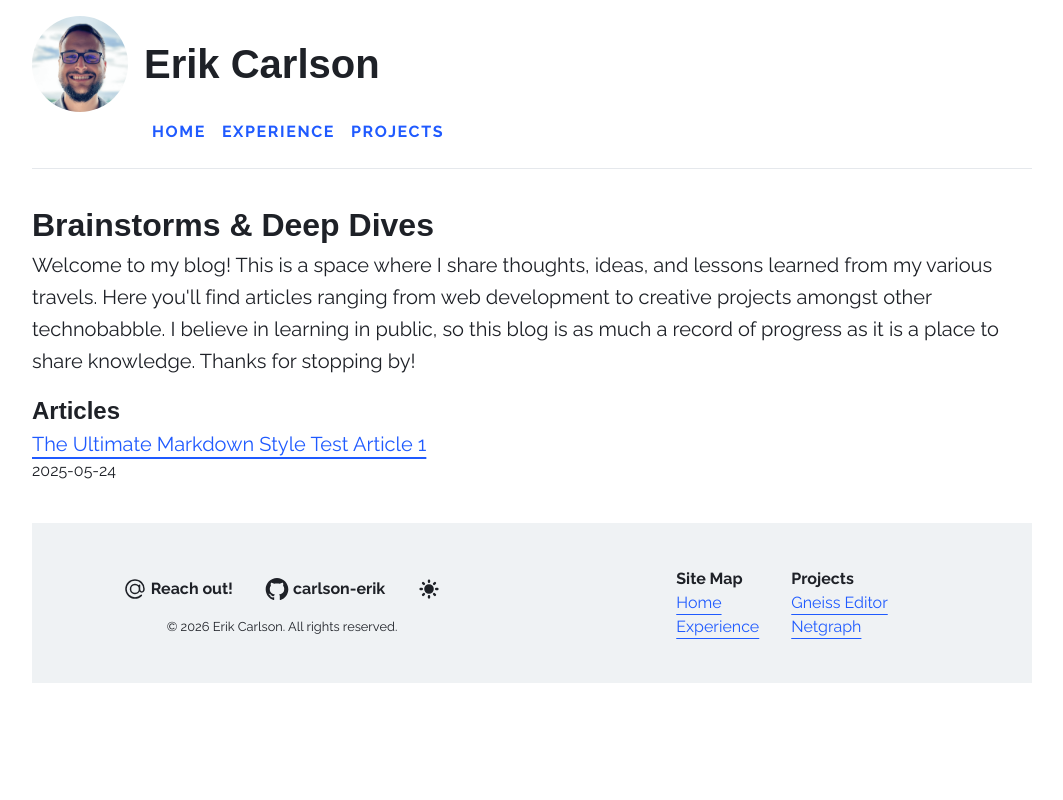
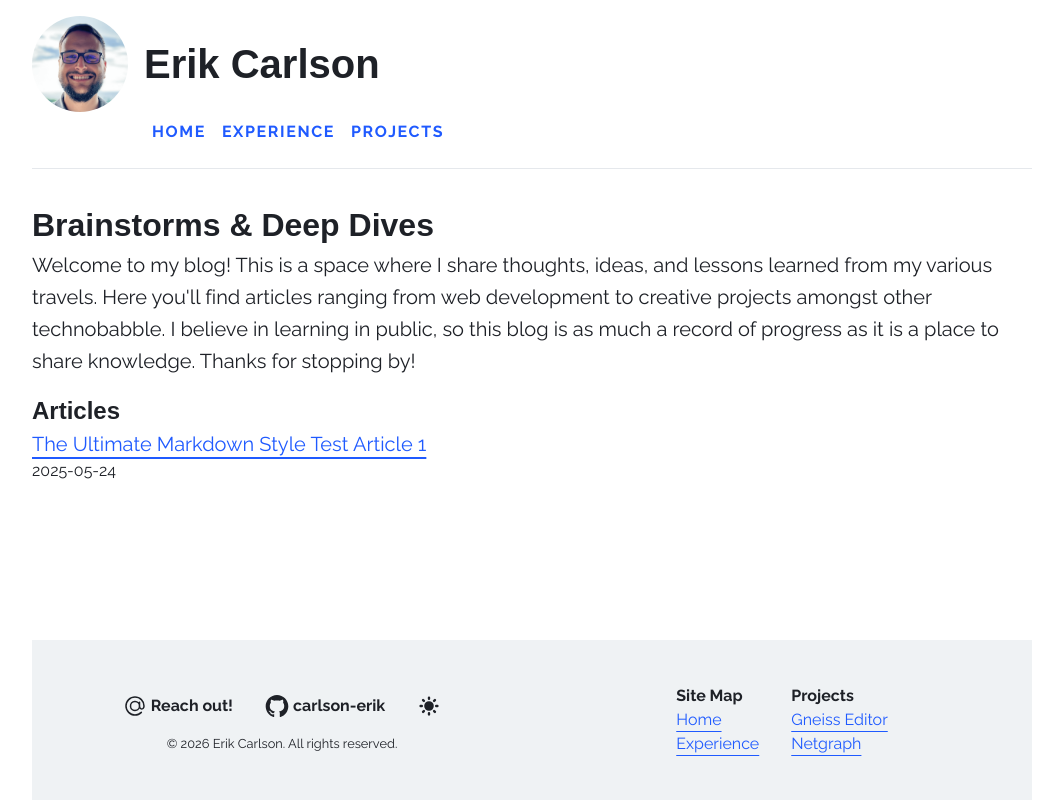
Before and after one commit to carlson-erik/erikcarlson.dev, a Next.js app: page /blog in a window 1280 px wide. Shown: the whole page, without its empty margins (108-1171 px from the left). Built offline with nearby package versions, Linux system fonts and the light colour scheme.

Commit message:
Keep the footer at the bottom of the window on pages shorter than the viewport, instead of leaving empty space below it

```diff
--- a/src/components/layout/index.tsx
+++ b/src/components/layout/index.tsx
@@ -14,6 +14,11 @@ import { globalCSS, resetCSS } from "./styles";
 const Container = styled.div`
   width: 100%;
   max-width: 1000px;
+
+  /* Fill the window so short pages keep the footer at the bottom of it */
+  flex: 1 0 auto;
+  display: flex;
+  flex-direction: column;
 
   @media only screen and (max-width: 650px) {
     padding-right: 0;
@@ -42,6 +47,7 @@ ${globalCSS}
 
 const MainContent = styled.main`
   width: 100%;
+  flex: 1 0 auto;
 
   display: flex;
   flex-direction: column;
--- a/src/components/layout/styles.ts
+++ b/src/components/layout/styles.ts
@@ -36,6 +36,7 @@ export const resetCSS = `
   /* Set core body defaults */
   body {
     min-height: 100vh;
+    min-height: 100dvh;
     text-rendering: optimizeSpeed;
     line-height: 1.5;
   }
@@ -87,6 +88,12 @@ export const globalCSS = `
     width: 100%;
   }
 
+  /* Next's root wrapper stretches to the body's height so the page can fill it */
+  #__next {
+    display: flex;
+    flex-direction: column;
+  }
+
   @media only screen and (max-width: 1000px) {
     body  {
       padding: 1rem 1rem 0 1rem;
```
